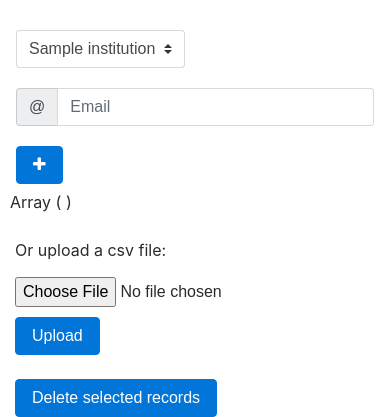
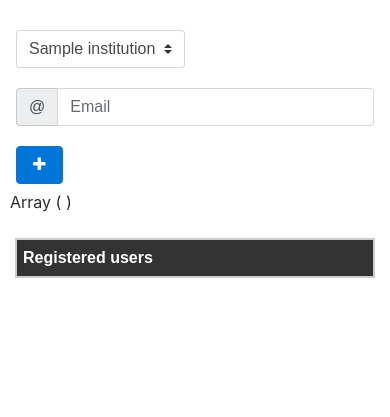
Before and after one commit to Dollium/MobileCulture_proj, a PHP site: page /addInst.php in a window 390 px wide. Shown: the part 54-471 px from the top of the page. Run offline with PHP 8.4, Linux system fonts and the light colour scheme; tables that the repository leaves empty or names only in its code hold one stand-in row (values such as "Sample post"); lists and menus that the app fills with data are empty; some libraries are stand-ins or nearby versions.

Commit message:
Update addInst.php

```diff
--- a/addInst.php
+++ b/addInst.php
@@ -48,8 +48,20 @@ td, th {
   border:0!important;
   max-width:100%;
 }
+.delete_button
+{
+  float:right;
+}
+@media only screen and (max-width: 760px){
+  .delete_button
+  {
+    display: none!important;
+  }
+  .checkbox
+  {
+    display:none!important;
+  }
 
-@media only screen and (max-width: 760px){
 
   .form-inline
   {
@@ -93,11 +105,10 @@ td, th {
   width:100%;}
 
 	/* Labels on td*/
-	.user_log td:nth-of-type(1):before { content: "First Name"; }
-	.user_log td:nth-of-type(2):before { content: "Last Name"; }
+	.user_log td:nth-of-type(2):before { content: "Name"; }
 	.user_log td:nth-of-type(3):before { content: "Email"; }
-	.user_log td:nth-of-type(4):before { content: "School"; }
-  .user_log td:nth-of-type(5):before { content: "Remove"; }
+	.user_log td:nth-of-type(4):before { content: "Remove"; }
+
 
 }
     </style>
@@ -219,17 +230,6 @@ td, th {
           </div>
 
             <br>
-            <!--UPLOAD CSV FILE -->
-
-            <form id="upload_csv" method="post" enctype="multipart/form-data">
-                Or upload a csv file:
-                <input type="file" name="SchoolFile" id="csvSchoolList" style="margin-top:15px;" />
-                <input type="submit" name="upload" id="upload" value="Upload" style="margin-top:10px;" class="btn btn-primary" />
-
-            </form>
-
-            <!--//UPLOAD CSV FILE-->
-            <br>
         </div>
         <form action="Delete.php" method="post">
 
@@ -252,7 +252,7 @@ td, th {
 
           while($row = mysqli_fetch_assoc($result)) {
             echo "<tr>";
-                            echo '<td><input type="checkbox" name="box[]" value='. $row['user_id'] .'></td>';
+                            echo '<td class="checkbox"><input type="checkbox" name="box[]" value='. $row['user_id'] .'></td>';
                             echo "<td>" . $row['Name'] . "</td>";
                             echo "<td>" . $row['Email'] . "</td>";
                             echo '<td><a href="delete.php?did='. $row['user_id'] .'" onclick="return deleteConfirm()" id="delete"><label for="delete"><i class="fa fa-times" aria-hidden="true"></i></label></a></td>';
@@ -278,24 +278,6 @@ td, th {
         <script src="https://ajax.aspnetcdn.com/ajax/jQuery/jquery-2.2.0.js"></script>
 
         <script>
-
-        $(document).ready(function(){
-            $('#upload_csv').on("submit", function(e){
-                e.preventDefault(); //form will not submitted
-                $.ajax({
-                    url:"schoolbyCSV.php", //EDIT THIS URL TO THE FILE HANDLE IMPORT TO DTB METHOD
-                    method:"POST",
-                    data:new FormData(this),
-                    contentType:false,          // The content type used when sending data to the server.
-                    cache:false,                // To unable request pages to be cached
-                    processData:false,          // To send DOMDocument or non processed data file it is set to false
-                    success: function(data){
-                            alert(data)
-                            $('#csvSchoolList').val("")
-                    }
-                })
-            });
-        });
 
 
         $("#checkAll").click(function(){
```
